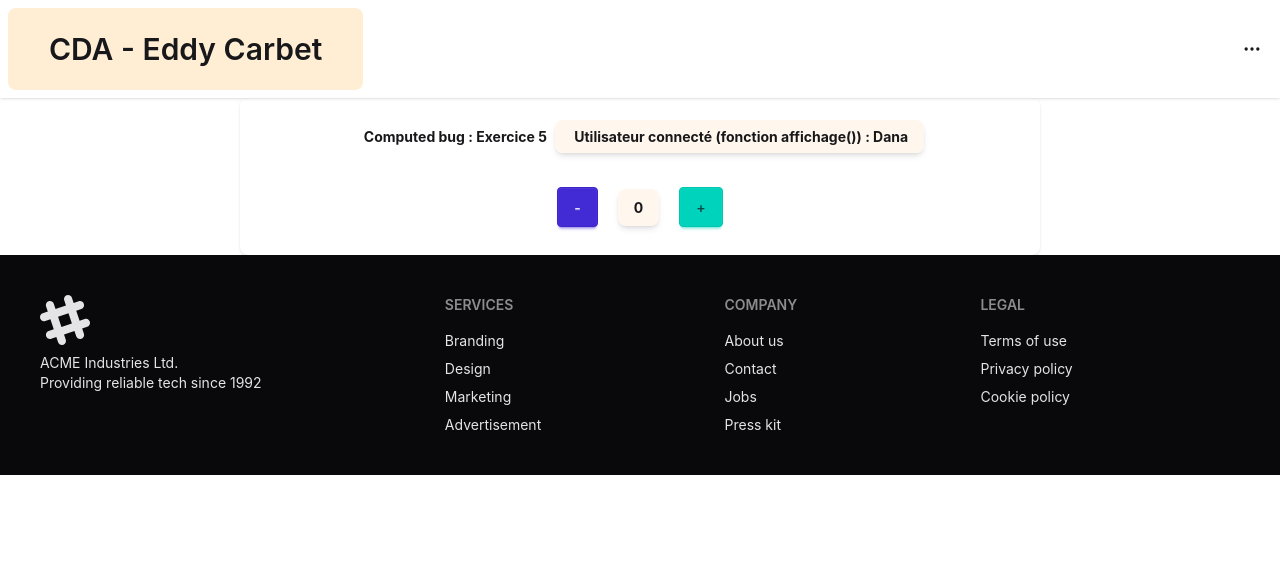
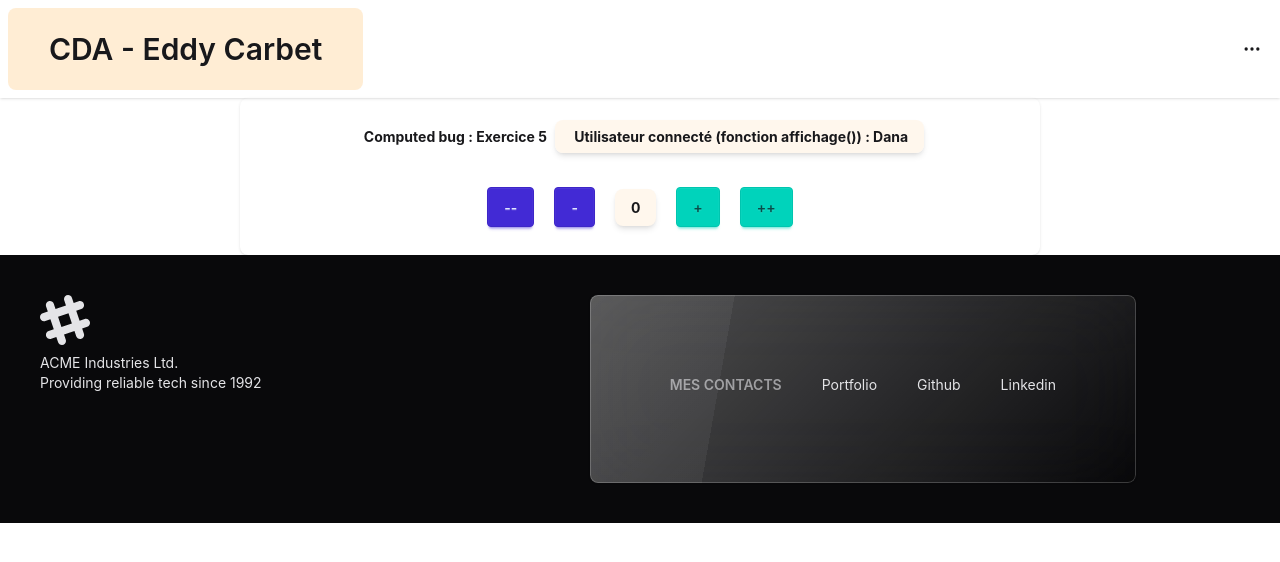
Before and after one commit to 3ddyCa/Vue_app, a Vue app: page /computed in a window 1280 px wide. Shown: the top 562 px of the page. Built offline with nearby package versions, Linux system fonts and the light colour scheme.

Commit message:
exercice 5+

```diff
--- a/src/components/Footer.vue
+++ b/src/components/Footer.vue
@@ -22,26 +22,14 @@ import { ref } from 'vue'
       Providing reliable tech since 1992
     </p>
   </aside>
-  <nav>
-    <h6 class="footer-title">Services</h6>
-    <a class="link link-hover">Branding</a>
-    <a class="link link-hover">Design</a>
-    <a class="link link-hover">Marketing</a>
-    <a class="link link-hover">Advertisement</a>
+  <nav class="glass rounded-box flex m-auto gap-10 p-20 b-0">
+    <h6 class="footer-title">Mes contacts</h6>
+    <a class="link link-hover" href="https://eddycarbet.com">Portfolio</a>
+    <a class="link link-hover" href="https://github.com/3ddyCa/">Github</a>
+    <a class="link link-hover" href="https://linkedin.com/in/EddyCarbet/">Linkedin</a>
+
   </nav>
-  <nav>
-    <h6 class="footer-title">Company</h6>
-    <a class="link link-hover">About us</a>
-    <a class="link link-hover">Contact</a>
-    <a class="link link-hover">Jobs</a>
-    <a class="link link-hover">Press kit</a>
-  </nav>
-  <nav>
-    <h6 class="footer-title">Legal</h6>
-    <a class="link link-hover">Terms of use</a>
-    <a class="link link-hover">Privacy policy</a>
-    <a class="link link-hover">Cookie policy</a>
-  </nav>
+
 </footer>
 </template>
 
--- a/src/views/Computed.vue
+++ b/src/views/Computed.vue
@@ -1,16 +1,15 @@
 <script setup lang="ts">
-    import { ref } from 'vue'
+    import { ref,computed } from 'vue';
     let userName = ref('nope');
     let number = ref(0);
 
-    const affichage = ()=>{
+    const affichage = computed(() => {
         console.log('affichage !')
-        userName.value = (number.value%2 == 0 ? 'Dana' : 'Jonathan');
-        return userName.value;
-    }
+        return userName.value = (number.value%2 == 0 ? 'Dana' : 'Jonathan');
+    });
 
-    const chgCounter = ($type:boolean)=>{
-        ($type?number.value++:number.value--);
+    const chgCounter = ($type:boolean, amount:number=1)=>{
+        ($type?number.value = number.value+amount:number.value = number.value-amount);
     }
 
 
@@ -20,12 +19,14 @@
         <section class="menu bg-base-100 rounded-box z-1 w-200 p-2 h-fit shadow-sm m-auto">
             <div class="flex-1 gap-5 p-5 m-auto w-fit">
                 <strong class="m-auto p-2 x-4">Computed bug : Exercice 5</strong>
-                <strong class="m-auto rounded-box p-2 px-4 shadow-md bg-orange-50" > Utilisateur connecté (fonction affichage()) :  {{ affichage() }} </strong>
+                <strong class="m-auto rounded-box p-2 px-4 shadow-md bg-orange-50" > Utilisateur connecté (fonction affichage()) :  {{ affichage }} </strong>
             </div>
             <div class="flex m-2 gap-5 p-5 m-auto">
+                <button class="btn btn-primary" @click="chgCounter(false,10)">--</button>
                 <button class="btn btn-primary" @click="chgCounter(false)">-</button>
                 <strong class="m-auto rounded-box p-2 px-4 shadow-md bg-orange-50"> {{ number }} </strong>
                 <button class="btn btn-accent" @click="chgCounter(true)">+</button>
+                <button class="btn btn-accent" @click="chgCounter(true,10)">++</button>
             </div>
         </section>
     </main>
```
